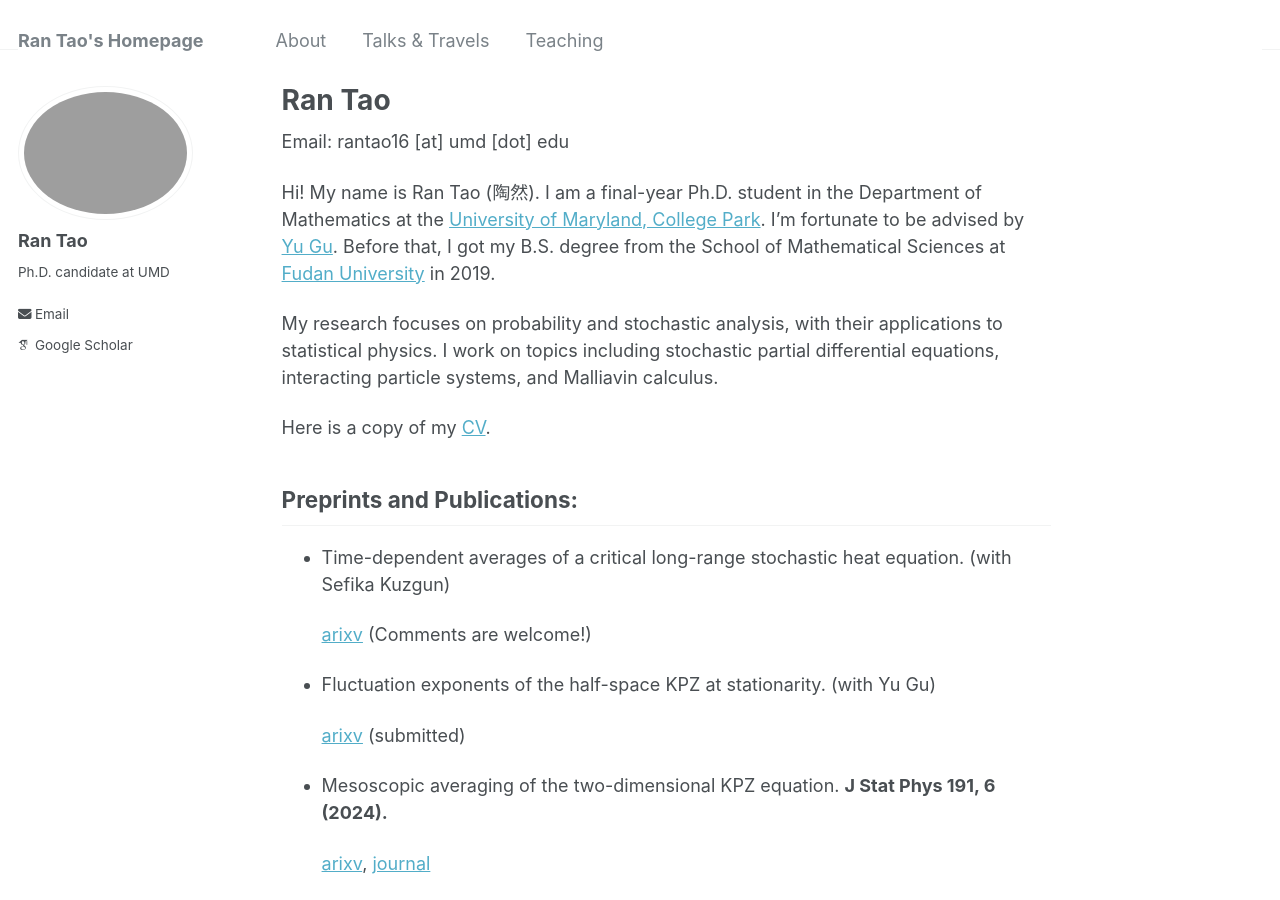
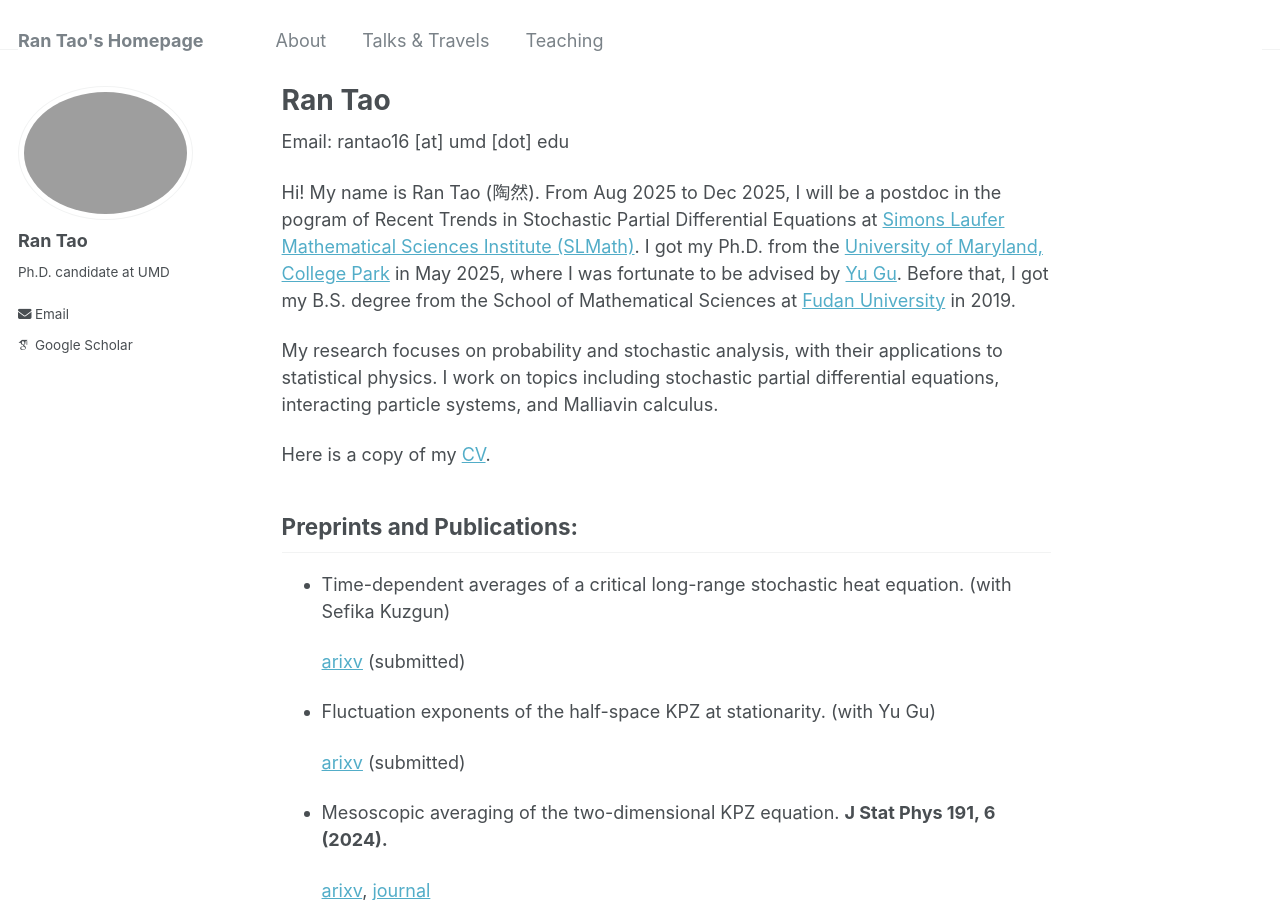
Before and after one commit to rantao16/rantao16.github.io, a Jekyll site: the page built from _pages/about.md, in a window 1280 px wide and 900 px high. Built offline with Jekyll 4.4.1, drawn with Linux system fonts in a browser that asks for light colours; some web fonts are replaced.

Commit message:
Update about.md

```diff
--- a/_pages/about.md
+++ b/_pages/about.md
@@ -8,7 +8,7 @@ redirect_from:
 ---
 Email: rantao16 [at] umd [dot] edu
 
-Hi! My name is Ran Tao (陶然). I am a final-year Ph.D. student in the Department of Mathematics at the [University of Maryland, College Park](https://www-math.umd.edu/). I’m fortunate to be advised by [Yu Gu](https://www.math.umd.edu/~ygu7/). Before that, I got my B.S. degree from the School of Mathematical Sciences at [Fudan University](https://math.fudan.edu.cn/mathen/main.htm) in 2019.
+Hi! My name is Ran Tao (陶然). From Aug 2025 to Dec 2025, I will be a postdoc in the pogram of Recent Trends in Stochastic Partial Differential Equations at [Simons Laufer Mathematical Sciences Institute (SLMath)](https://www.slmath.org/programs/380#overview_programs). I got my Ph.D. from the [University of Maryland, College Park](https://www-math.umd.edu/) in May 2025, where I was fortunate to be advised by [Yu Gu](https://www.math.umd.edu/~ygu7/). Before that, I got my B.S. degree from the School of Mathematical Sciences at [Fudan University](https://math.fudan.edu.cn/mathen/main.htm) in 2019.
 
 My research focuses on probability and stochastic analysis, with their applications to statistical physics. I work on topics including stochastic partial differential equations, interacting particle systems, and Malliavin calculus.
 
@@ -18,7 +18,7 @@ Preprints and Publications:
 ---
 * Time-dependent averages of a critical long-range stochastic heat equation. (with Sefika Kuzgun)
 
-  [arixv](https://arxiv.org/pdf/2411.09058.pdf) (Comments are welcome!)
+  [arixv](https://arxiv.org/pdf/2411.09058.pdf) (submitted)
 
 * Fluctuation exponents of the half-space KPZ at stationarity. (with Yu Gu)
 
```
